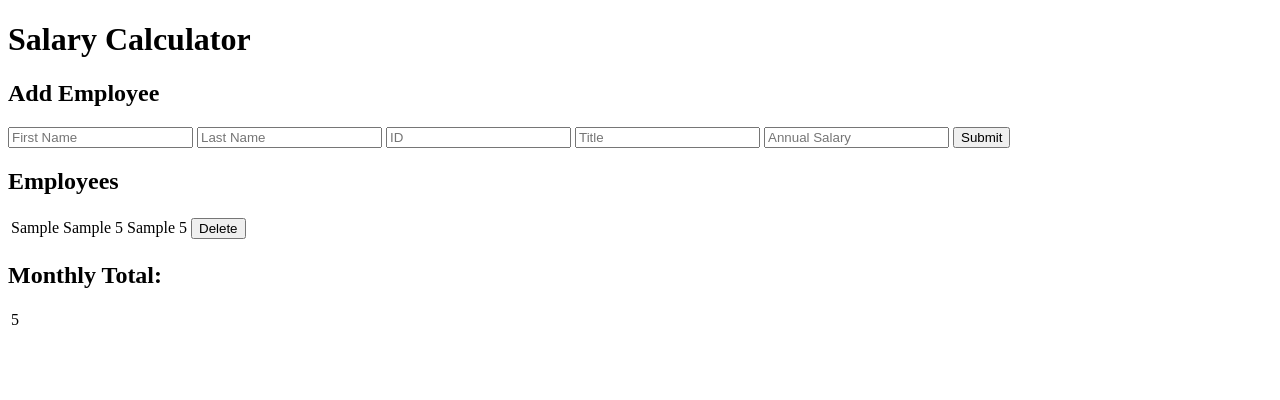
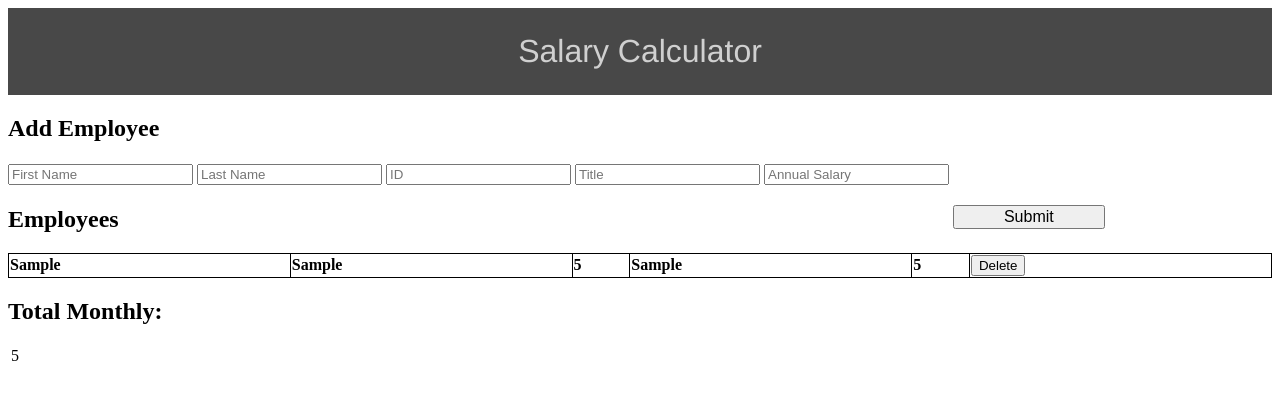
Before and after one commit to searley96/weekend-jquery-salary-calculator, a plain HTML site: page index.html in a window 1280 px wide. Both pictures are taken after typing "Sample", "Sample", "5", "Sample", "5" into the empty fields and a click on the button "Submit". Drawn offline with Linux system fonts and the light colour scheme.

Commit message:
added some styling with css for stretch goals

```diff
--- a/calculator.js
+++ b/calculator.js
@@ -140,6 +140,7 @@ function render() {
 
 
         $("#employeeList").append(`
+
         <tr>
             <td>${employee.firstName}</td>
             <td>${employee.lastName}</td>
--- a/index.html
+++ b/index.html
@@ -8,7 +8,7 @@
     <title>Weekend Jquery Salaray Calculator</title>
     </head>
   <body>
-    <h1>Salary Calculator</h1>
+    <h1 class="heading">Salary Calculator</h1>
 
     <div id="addEmployeeForm"></div>
         <h2>Add Employee</h2>
@@ -45,10 +45,19 @@
 
 
     <!-- list to render emplyees inside of -->
+    <!-- <table id="tableLables">
+        <tr>
+            <th>First Name</th>
+            <th>First Name</th>
+            <th>First Name</th>
+            <th>First Name</th>
+            <th>First Name</th>
+            <th></th>
+        </tr> -->
     <table id="employeeList">
     </table>
     <!-- employees will render in here from state -->
-    <h2>Monthly Total:</h2>
+    <h2 class= "total">Total Monthly:</h2>
     <table id="salaryTable">
     </table>
 
--- a/styles.css
+++ b/styles.css
@@ -2,3 +2,70 @@
     background-color: red;
 
 }
+
+.heading {
+    background-color: #484848;
+    color:#D0D0D0;
+    text-align: center;
+    margin: 0;
+    padding: 25px;
+    box-sizing: border-box;
+    font-weight: 300;
+    font-family:'Franklin Gothic Medium', 'Arial Narrow', Arial, sans-serif
+
+
+}
+
+#inputBoxes {
+    width: 100%;
+}
+
+#submitEmployeeBtn {
+    width: 12%;
+    font-size: 16px;
+    position: relative;
+    position: relative;
+    top: 43px;
+
+}
+
+#tableLables {
+    border-collapse: collapse;
+    width: 100%;
+    font-weight: 600;
+}
+
+#tableLables tr {
+    border: 1px solid black;
+    padding: 8 px;
+}
+
+#tableLables th {
+    border: 1px solid black;
+    padding: 8 px;
+}
+
+#employeeList {
+    border-collapse: collapse;
+    width: 100%;
+    font-weight: 600;
+    padding: 10px;
+}
+
+#employeeList th {
+ border: 1px solid black;
+ padding: 8 px;
+}
+
+#employeeList td {
+    border: 1px solid black;
+    padding: 8 px;
+   }
+
+/* .total {
+    text-align: right;
+}
+
+#salaryTable td {
+    align-items: end;
+} */
```
